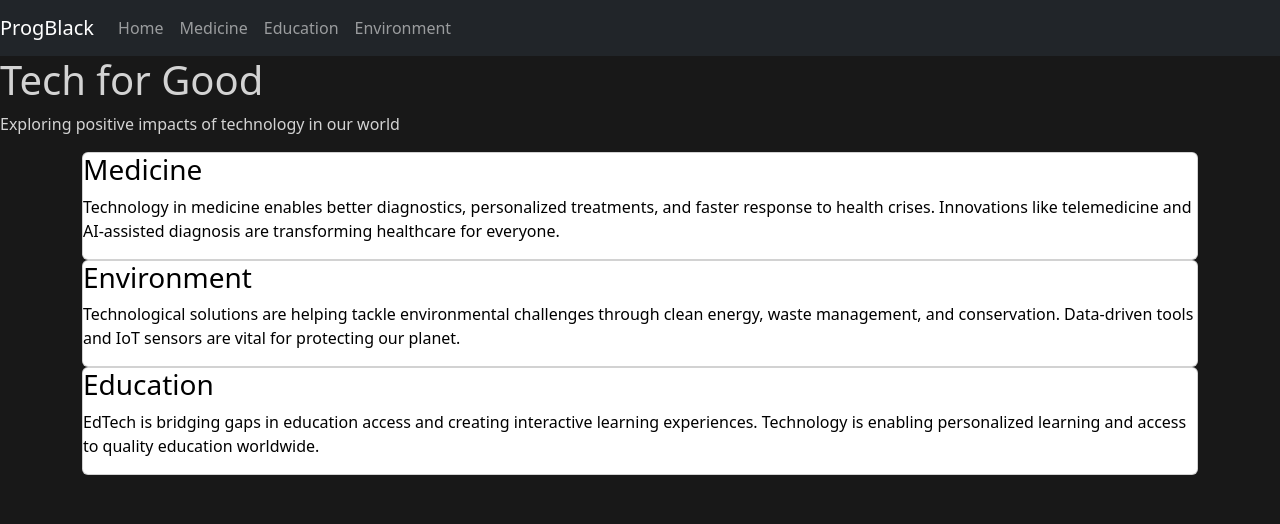
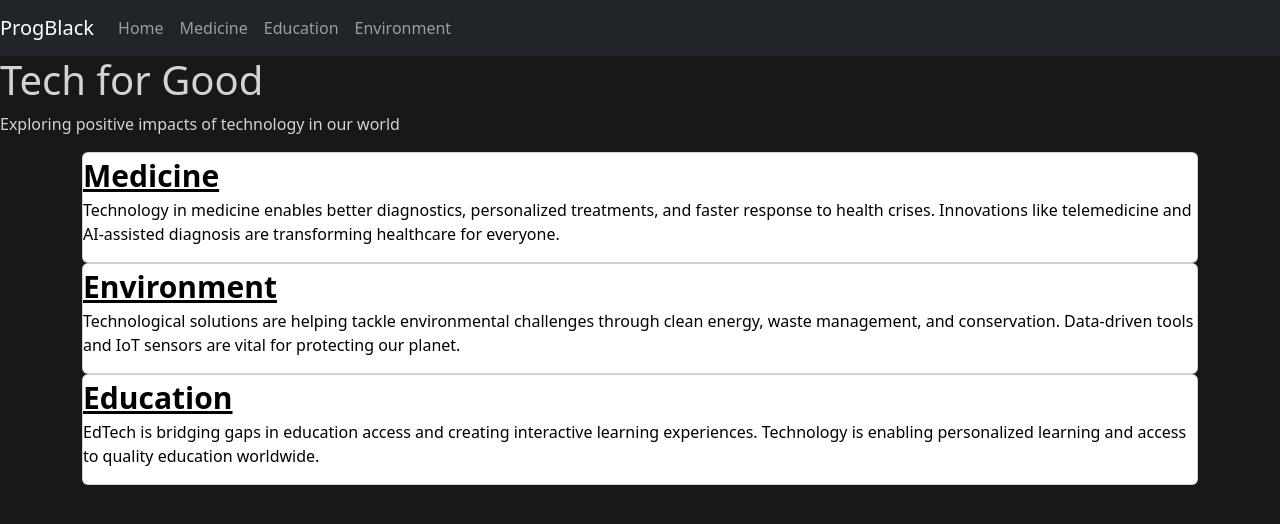
Before and after one commit to L-o-ng/website, a plain HTML site: page index.html in a window 1280 px wide. Drawn offline with nearby package versions, Linux system fonts and the light colour scheme.

Commit message:
added titles

```diff
--- a/index.html
+++ b/index.html
@@ -44,16 +44,17 @@
 
           <section class="section">
               <div class="container">
+
                   <div class="card">
-                      <h3>Medicine</h3>
+                      <a class="homelink" href="./rose_page.html">Medicine</a>
                       <p>Technology in medicine enables better diagnostics, personalized treatments, and faster response to health crises. Innovations like telemedicine and AI-assisted diagnosis are transforming healthcare for everyone.</p>
                   </div>
                   <div class="card">
-                      <h3>Environment</h3>
+                      <a class="homelink" href="./environment.html">Environment</a>
                       <p>Technological solutions are helping tackle environmental challenges through clean energy, waste management, and conservation. Data-driven tools and IoT sensors are vital for protecting our planet.</p>
                   </div>
                   <div class="card">
-                      <h3>Education</h3>
+                      <a class="homelink" href="./MCompApplications.html">Education</a>
                       <p>EdTech is bridging gaps in education access and creating interactive learning experiences. Technology is enabling personalized learning and access to quality education worldwide.</p>
                   </div>
               </div>
--- a/style.css
+++ b/style.css
@@ -36,3 +36,10 @@ body {
 .card{
     color: black;
 }
+
+.homelink{
+    color: black;
+    font-size: 30px;
+    font-weight: bold;
+
+}
```
